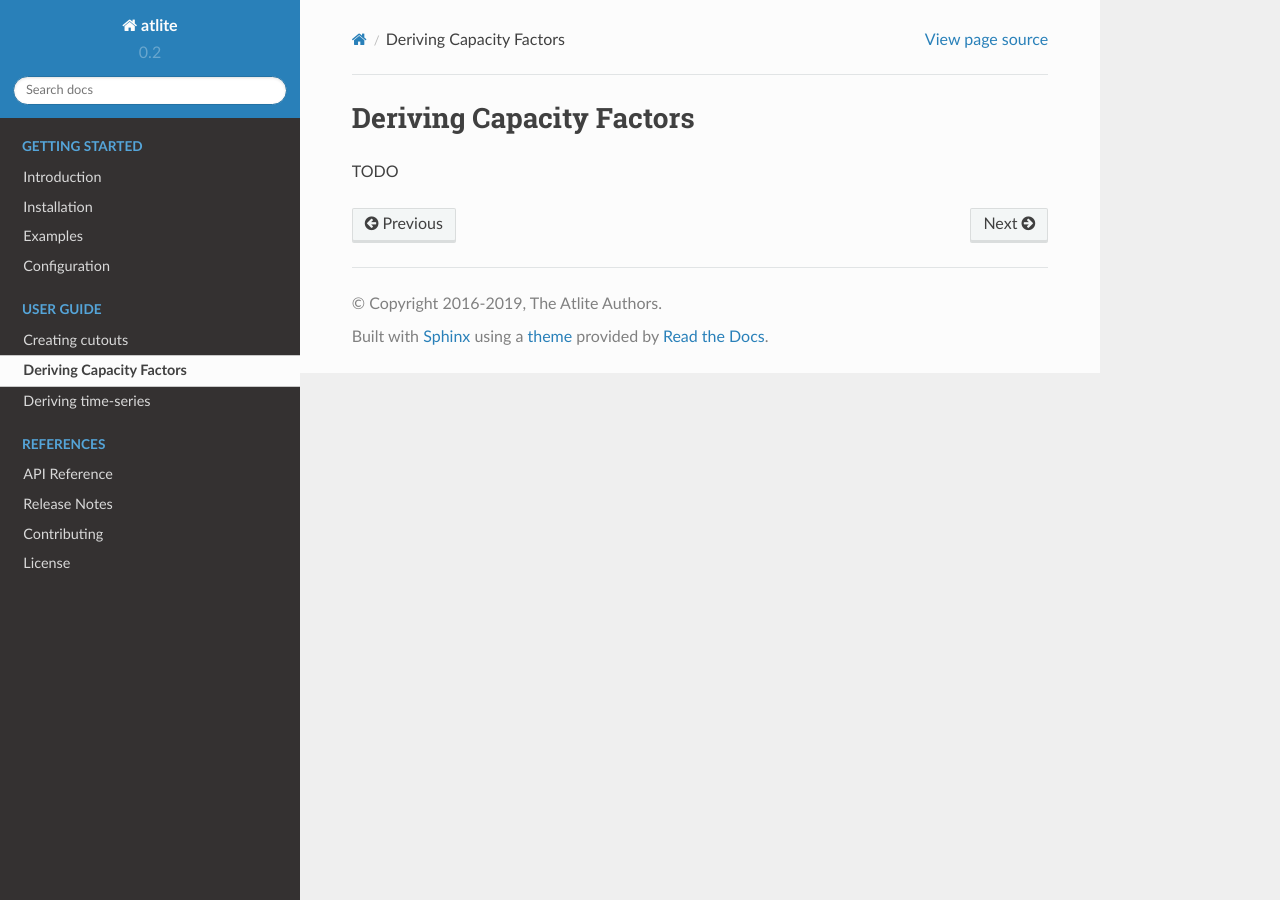
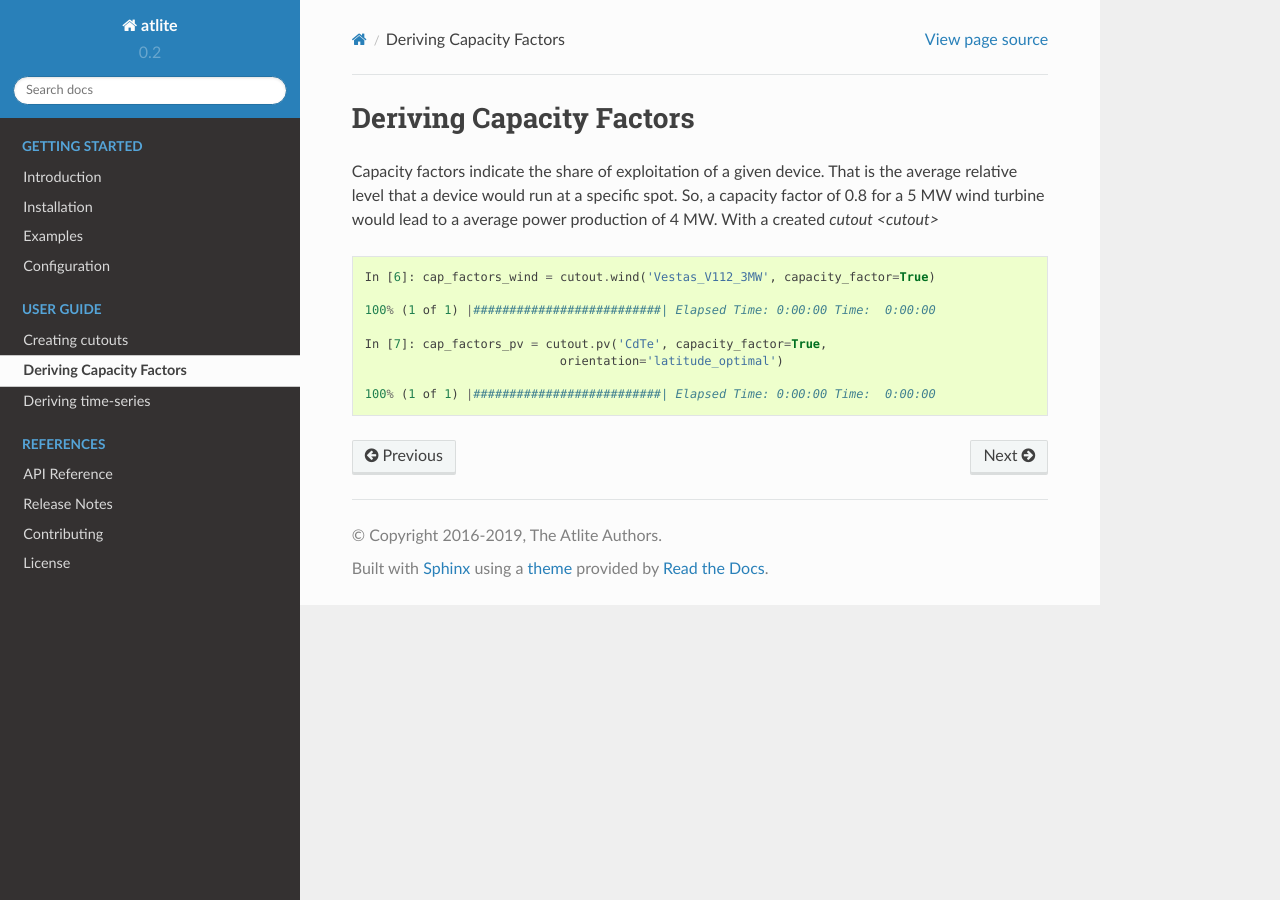
Before and after one commit to PyPSA/atlite, a Sphinx documentation site: the page built from doc/ug_capacityfactors.rst, in a window 1280 px wide. Built offline with Sphinx 7.4.7 and the Read the Docs theme 2.0.0, drawn with Linux system fonts in a browser that asks for light colours; pages that are not in the unit, such as notebooks, are missing from menus.

Commit message:
doc/user-guide continue work

```diff
--- a/doc/release_notes.rst
+++ b/doc/release_notes.rst
@@ -2,8 +2,5 @@
 Release Notes
 #############
 
-Section A
+TODO
 =========
-
-Section B
-=========
--- a/doc/ug_capacityfactors.rst
+++ b/doc/ug_capacityfactors.rst
@@ -3,4 +3,15 @@ Deriving Capacity Factors
 #########################
 
 
-TODO
+Capacity factors indicate the share of exploitation of a given device. That is the average relative level that a device would run at a specific spot. So, a capacity factor of 0.8 for a 5 MW wind turbine would lead to a average power production of 4 MW. With a created `cutout <cutout>`
+
+.. code-block:: python
+
+    In [6]: cap_factors_wind = cutout.wind('Vestas_V112_3MW', capacity_factor=True)
+
+    100% (1 of 1) |##########################| Elapsed Time: 0:00:00 Time:  0:00:00
+
+    In [7]: cap_factors_pv = cutout.pv('CdTe', capacity_factor=True,
+                               orientation='latitude_optimal')
+
+    100% (1 of 1) |##########################| Elapsed Time: 0:00:00 Time:  0:00:00
--- a/doc/ug_cutout.rst
+++ b/doc/ug_cutout.rst
@@ -3,7 +3,7 @@ Creating cutouts
 ################
 
 
-Cutouts build the core of Atlite. Once created one you can easily derive energy system relevant data. They include all necessary weather data within your temporal and spaital boundaries. The following weather data fields can be processed
+Cutouts build the core of Atlite. Once created one, you can easily derive energy system relevant data. They include all necessary weather data within your temporal and spatial boundaries. The following weather data fields can be processed
 
 * Temperature
 * Downward short-wave radiation
```
